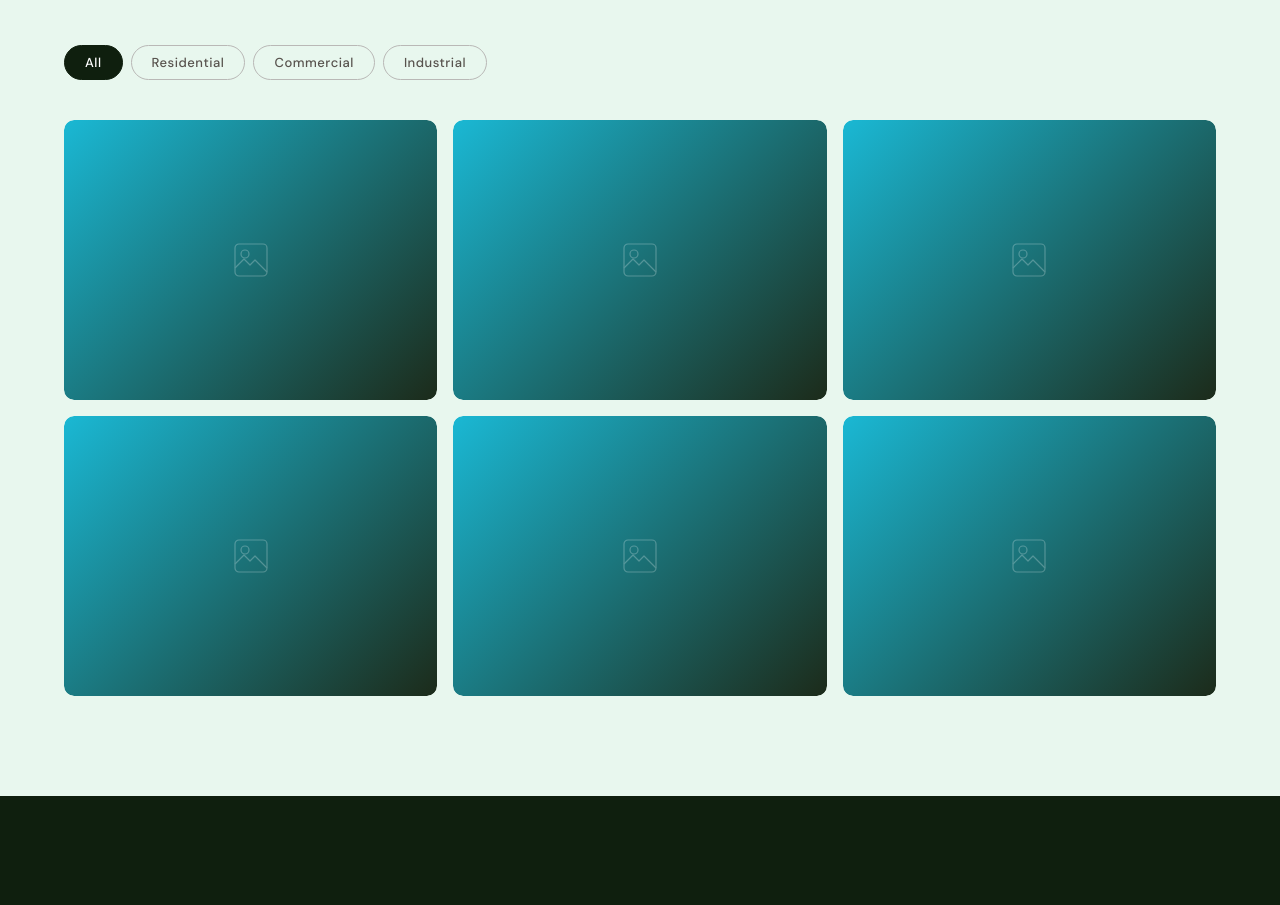
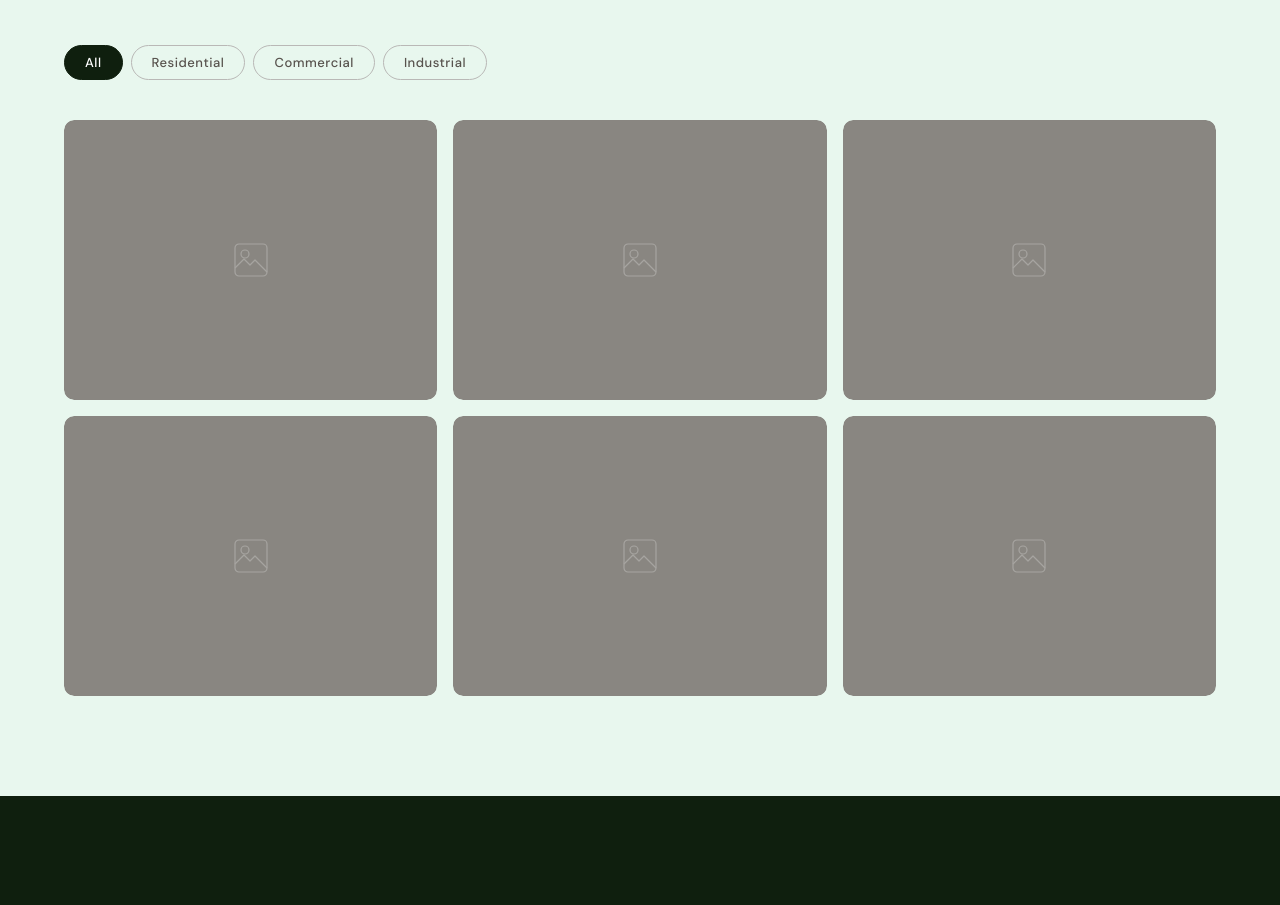
Before and after one commit to Little-wiz/Voltrix-Demo, a React (Create React App) app: page / in a window 1280 px wide. Shown: the part 3600-4505 px from the top of the page. Built offline with nearby package versions, Linux system fonts and the light colour scheme.

Commit message:
Fix(style): Monochromic green nature to implment logo colors

```diff
--- a/src/components/Portfolio.css
+++ b/src/components/Portfolio.css
@@ -59,13 +59,13 @@
   display: flex;
   align-items: center;
   justify-content: center;
-  background: linear-gradient(135deg, var(--blue), var(--c5));
+  background: linear-gradient(135deg, var(--c3), var(--c3));
 }
 
 .portfolio_overlay {
   position: absolute;
   inset: 0;
-  background: linear-gradient(to top, rgba(15,31,14,0.94) 0%, rgba(15,31,14,0.2) 60%, transparent 100%);
+  background: linear-gradient(to top, rgba(40, 78, 110, 0.94) 0%, rgba(34, 77, 157, 0.2) 60%, transparent 100%);
   display: flex;
   flex-direction: column;
   justify-content: flex-end;
```
